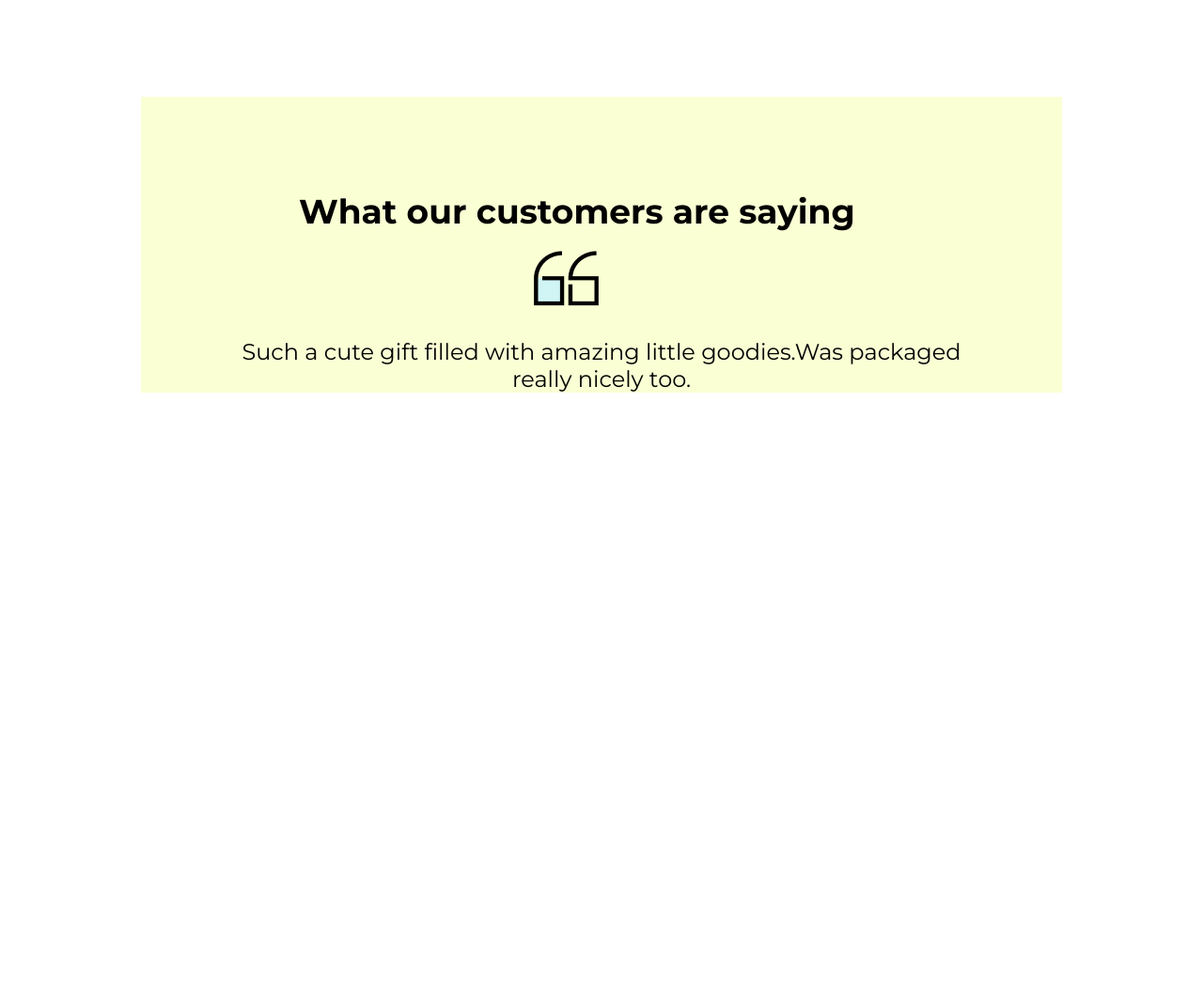
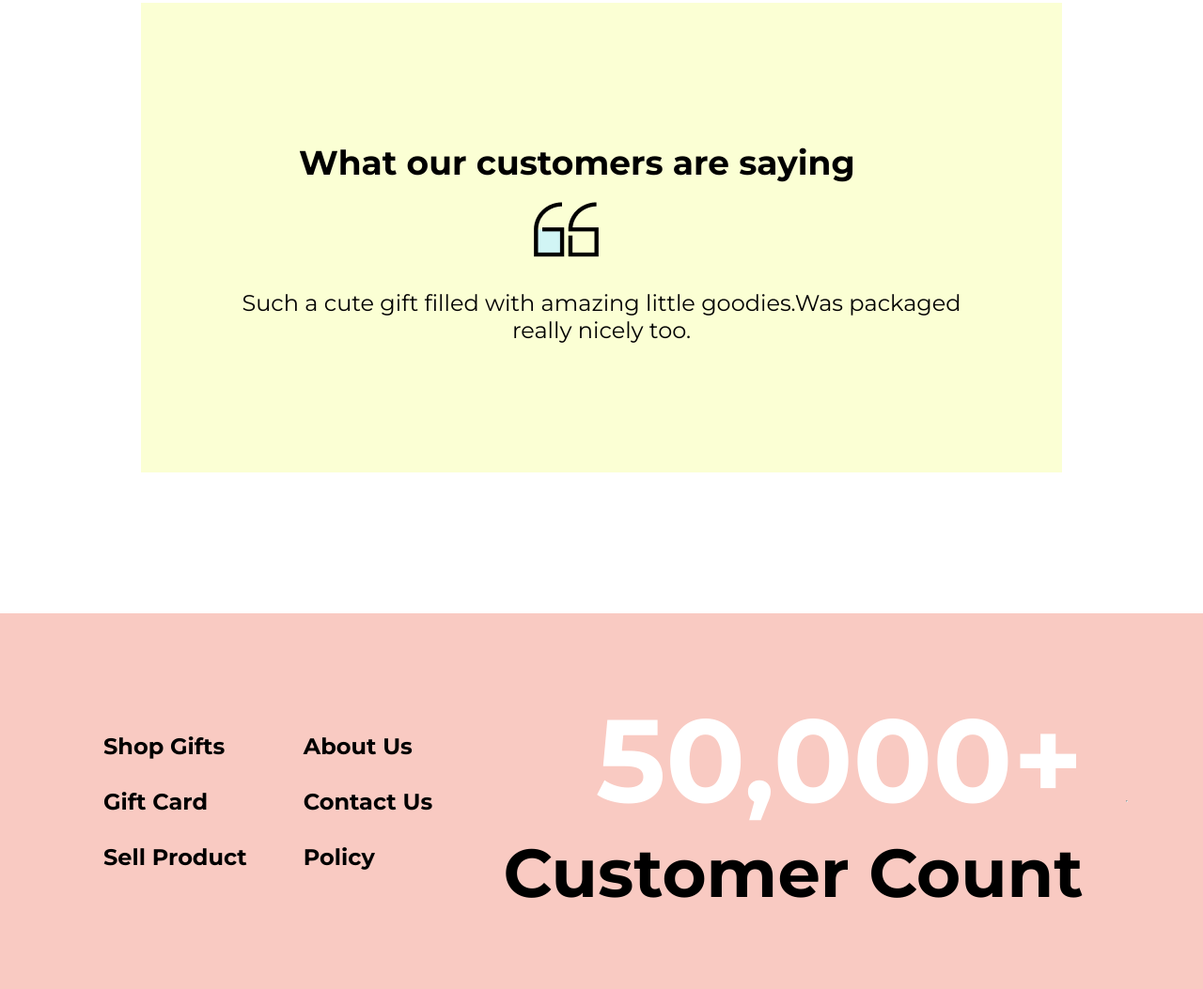
Before and after one commit to nandinigupta113/2013177_webshop, a plain HTML site: page index.html in a window 1280 px wide. Shown: the part 3186-4239 px from the top of the page at 94% size. Before the commit the page ends 3754 px from the top, so only its background shows below. Drawn offline with Linux system fonts and the light colour scheme.

Commit message:
sixth commit

```diff
--- a/index.html
+++ b/index.html
@@ -102,5 +102,24 @@
             <p>Such a cute gift filled with amazing little goodies.Was packaged really nicely too.</p>
         </div>
     </section>
+    <section class="sec6">
+        <div id="footer">
+           <div>
+            <h2>Shop Gifts</h2>
+            <h2>Gift Card</h2>
+            <h2>Sell Product</h2>
+           </div>
+           <div>
+            <h2>About Us</h2>
+            <h2>Contact Us</h2>
+            <h2>Policy</h2>
+            </div>
+        </div>
+        <div>
+            <h1 id="count">50,000+</h1>
+            <h1 id="customer_count">Customer Count</h1>
+        </div>
+        <hr>
+    </section>
 </body>
 </html>
--- a/style.css
+++ b/style.css
@@ -111,11 +111,6 @@ input[type="checkbox"]{
    }
 
 }
-
-
-
-
-
 /* section-1 */
 
 .sec1{
@@ -234,7 +229,7 @@ input[type="checkbox"]{
 /* section-4 */
 .sec4 img{
     width: 900px;
-    height: 700px;
+    height: 600px;
 }
 .sec4{
     display: flex;
@@ -271,10 +266,11 @@ input[type="checkbox"]{
     justify-content: center;
     align-items: center;
     background-color:#FBFFD4 ;
+    height: 500px;
 }
 .sec5 h1{
     font-size: 36px;
-    margin: 100px 70px;
+    margin: 10px 70px;
     margin-bottom: 0px;
 }
 .sec5 div img{
@@ -289,3 +285,25 @@ input[type="checkbox"]{
     margin-top: 10px;
     text-align: center;
 }
+/* section-6 */
+.sec6{
+    display: flex;
+    justify-content: space-between;
+    align-items: center;
+    padding:80px;
+    background-color:#F9CAC2 ;
+}
+#footer{
+    display:flex;
+}
+#footer h2{
+    margin:30px;
+}
+#count{
+    color:white;
+    font-size: 125px;
+    text-align: end;
+}
+#customer_count{
+    font-size: 72px;
+}
```
